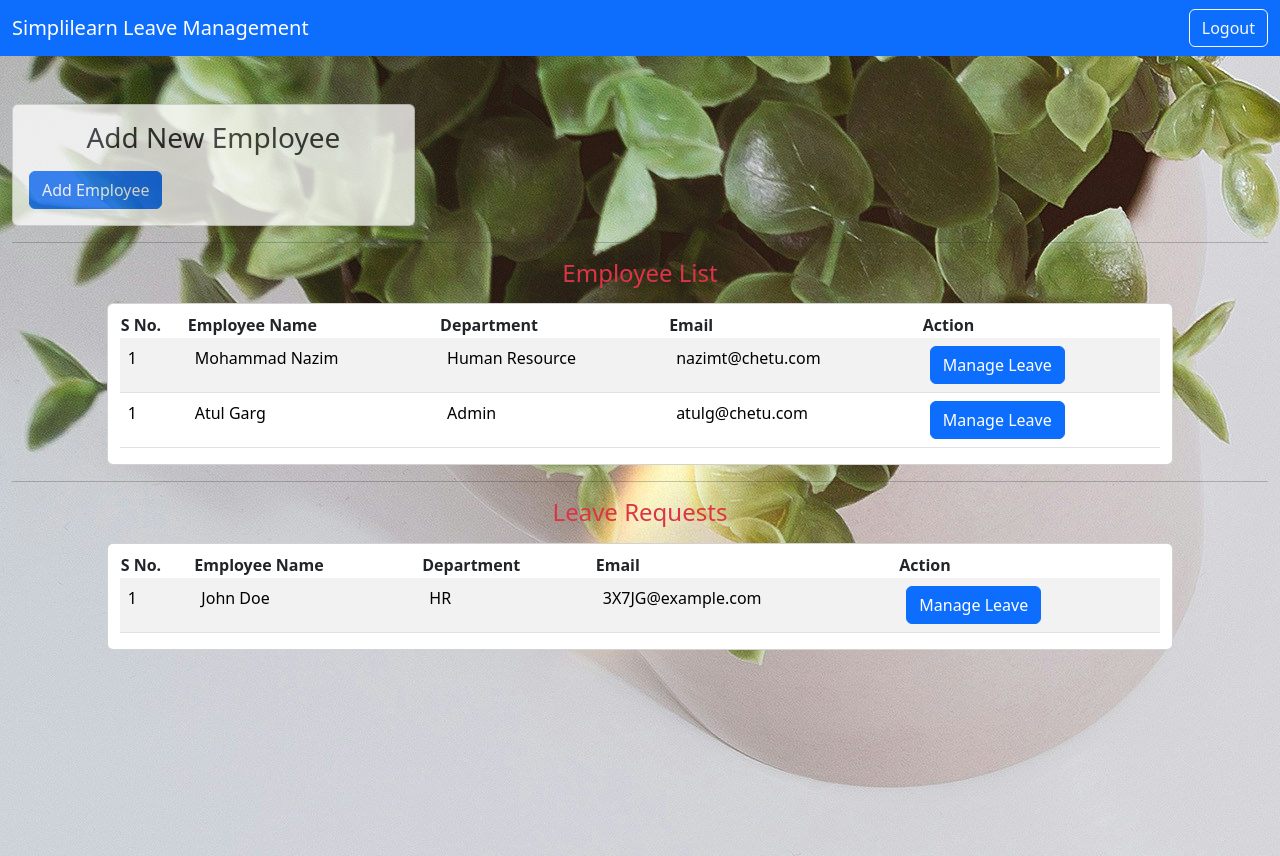
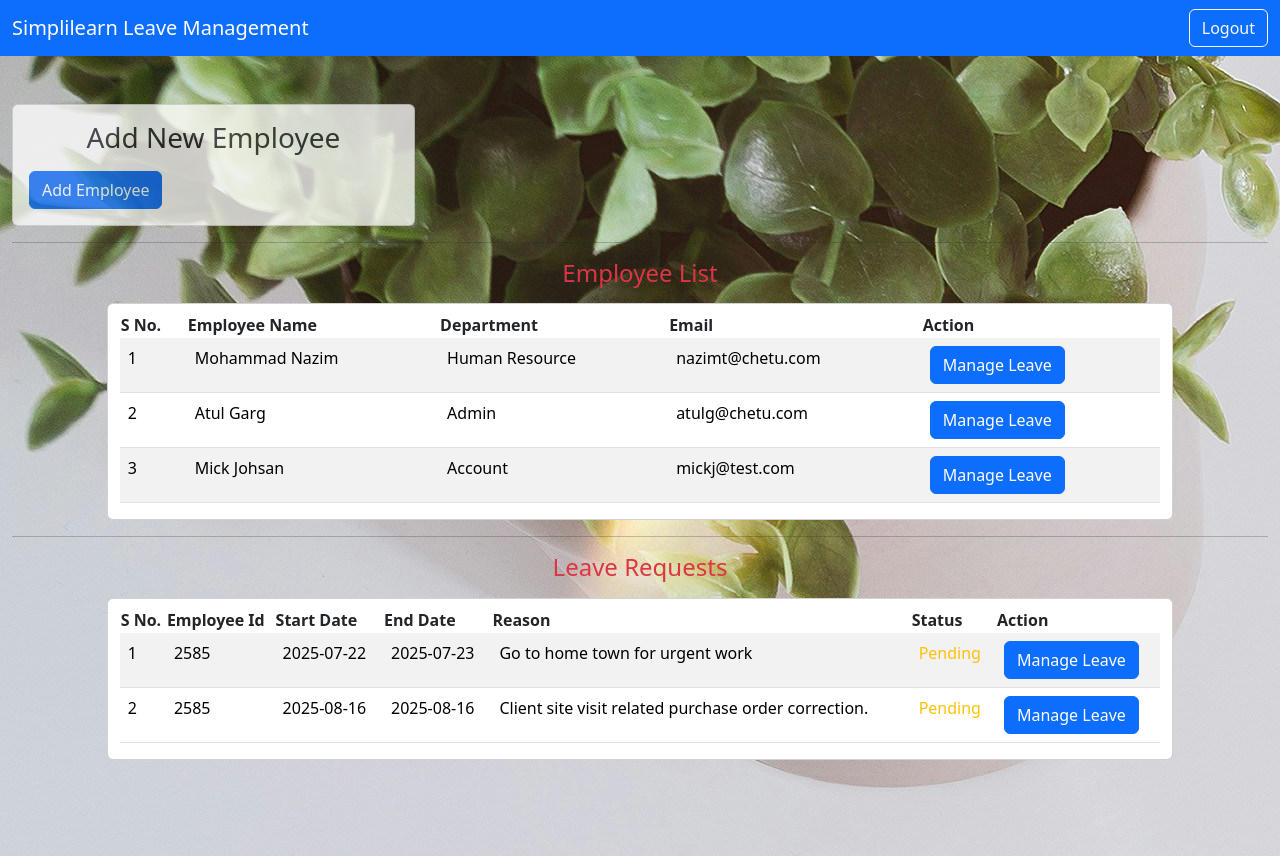
Before and after one commit to nazimgithub/LMS, a React (Create React App) app: page /dashboard in a window 1280 px wide. Built offline with nearby package versions, Linux system fonts and the light colour scheme; data requests are answered from the project's data file; sample sign-in values are in the browser's storage.

Commit message:
implement leave add and display as per employee wise

```diff
--- a/db.json
+++ b/db.json
@@ -17,7 +17,35 @@
       "joining_date": "2025-07-19",
       "password": "An94KQbB3U",
       "role": "Employee"
+    },
+    {
+      "id": "b531",
+      "name": "Mick Johsan",
+      "email": "mickj@test.com",
+      "dept": "Account",
+      "joining_date": "2025-07-20",
+      "password": "Z8soi8J4Ns",
+      "role": "Employee"
     }
   ],
-  "leaves": []
+  "leaves": [
+    {
+      "id": "cfe3",
+      "startdate": "2025-07-22",
+      "enddate": "2025-07-23",
+      "reason": "Go to home town for urgent work",
+      "leave_applied_date": "2025-07-20",
+      "leave_status": "Pending",
+      "employee_id": "2585"
+    },
+    {
+      "id": "550d",
+      "startdate": "2025-08-16",
+      "enddate": "2025-08-16",
+      "reason": "Client site visit related purchase order correction.",
+      "leave_applied_date": "2025-07-20",
+      "leave_status": "Pending",
+      "employee_id": "2585"
+    }
+  ]
 }
--- a/src/Components/Employeedashboard.jsx
+++ b/src/Components/Employeedashboard.jsx
@@ -1,15 +1,98 @@
-import React from "react";
+import React, { useEffect, useState } from "react";
+import { useParams } from "react-router-dom";
 import Header from "./Header";
+import Swal from "sweetalert2";
 
 function Employeedashboard() {
-  return <>
+  const { id } = useParams();
+  const [user, setUser] = useState(null);
+  const [formData, setFormData] = useState({
+    startdate: "",
+    enddate: "",
+    reason: "",
+  });
+
+  const handleChange = (e) => {
+    const { name, value } = e.target;
+    setFormData((prev) => ({
+      ...prev,
+      [name]: value,
+    }));
+  };
+
+  useEffect(() => {
+    // Fetch from local JSON file (Webpack will handle this in dev)
+    fetch("http://localhost:3001/employees")
+      .then((res) => res.json())
+      .then((data) => {
+        const foundUser = data.find((u) => u.id === id);
+        setUser(foundUser);
+      })
+      .catch((error) => console.error("Error fetching users:", error));
+  }, [id]);
+
+  if (!user) {
+    return <div>Loading or user not found...</div>;
+  }
+
+  const handleLeave = (e) => {
+    e.preventDefault();
+
+    const applyLeave = {
+      startdate: formData.startdate,
+      enddate: formData.enddate,
+      reason: formData.reason,
+      leave_applied_date: new Date().toISOString().slice(0, 10),
+      leave_status: "Pending",
+      employee_id: id,
+    };
+
+    fetch("http://localhost:3001/leaves", {
+      method: "POST",
+      headers: {
+        "Content-Type": "application/json",
+      },
+      body: JSON.stringify(applyLeave),
+    })
+      .then((res) => res.json())
+      .then((data) => {
+        // Show success popup
+        Swal.fire({
+          icon: "success",
+          title: "Leave Applied!",
+          text: `User Leave applied successfully.`,
+        });
+
+        // Reset form
+        setFormData({ startdate: "", enddate: "", reason: "" });
+      })
+      .catch((err) => {
+        console.error(err);
+        Swal.fire({
+          icon: "error",
+          title: "Oops...",
+          text: "Something went wrong while applying leave for employee.",
+        });
+      });
+  };
+
+  return (
+    <>
       <Header />
-    <div className="container-fluid" style={{ backgroundImage: "url(/login-page-bg.jpg)", height: "100vh"  }}>
+      <div
+        className="container-fluid"
+        style={{
+          backgroundImage: "url(/login-page-bg.jpg)",
+          minHeight: "100vh",
+        }}
+      >
         <div className="row">
           <div className="col-sm-4 mt-5">
             <div className="card opacity-75">
               <div className="card-body">
-            <h4 className="card-title text-center mb-3">Welcome John Doe</h4>
+                <h4 className="card-title text-center mb-3">
+                  Welcome {user.name}
+                </h4>
                 <button className="btn btn-primary">View Details</button>
               </div>
             </div>
@@ -17,39 +100,70 @@ function Employeedashboard() {
           <div className="col-sm-4 mt-5">
             <div className="card opacity-75">
               <div className="card-body">
-            <h4 className="card-title text-center mb-3">John Doe View your Leave Details</h4>
+                <h4 className="card-title text-center mb-3">
+                  {user.name} View your Leave Details
+                </h4>
                 <button className="btn btn-primary">View Leave Status</button>
               </div>
             </div>
           </div>
         </div>
-    <hr/>
+        <hr />
         <div className="row">
           <div className="col-sm-2"></div>
           <div className="col-sm-8 mt-1">
             <div className="card opacity-75">
               <div className="card-body">
                 <h4 className="card-title text-center mb-3">Apply Leave</h4>
-            <form>
+                <form onSubmit={handleLeave}>
                   <div className="mb-3">
                     <label className="form-label">Start date</label>
-  <input type="date" className="form-control" id="startdate"/>
+                    <input
+                      type="date"
+                      className="form-control"
+                      name="startdate"
+                      value={formData.startdate}
+                      onChange={handleChange}
+                      required
+                    />
                     <label className="form-label">End date</label>
-  <input type="date" className="form-control" id="enddate"/>
+                    <input
+                      type="date"
+                      className="form-control"
+                      name="enddate"
+                      value={formData.enddate}
+                      onChange={handleChange}
+                      required
+                    />
                   </div>
                   <div className="mb-3">
-  <label for="exampleFormControlTextarea1" className="form-label">Reason for leave</label>
-  <textarea className="form-control" id="reason" rows="3"></textarea>
+                    <label
+                      htmlFor="exampleFormControlTextarea1"
+                      className="form-label"
+                    >
+                      Reason for leave
+                    </label>
+                    <textarea
+                      className="form-control"
+                      name="reason"
+                      value={formData.reason}
+                      onChange={handleChange}
+                      required
+                      rows="3"
+                    ></textarea>
                   </div>
+                  <button type="submit" className="btn btn-primary">
+                    Apply Leave
+                  </button>
                 </form>
-            <button className="btn btn-primary">Apply Leave</button>
               </div>
             </div>
           </div>
           <div className="col-sm-2"></div>
         </div>
       </div>
-  </>;
+    </>
+  );
 }
 
 export default Employeedashboard;
--- a/src/Components/Hrdashboard.jsx
+++ b/src/Components/Hrdashboard.jsx
@@ -3,26 +3,57 @@ import { Link } from "react-router-dom";
 import Header from "./Header";
 
 function Hrdashboard() {
-
   const [employees, setEmployees] = useState([]);
+  const [leaves, setleaves] = useState([]);
 
   useEffect(() => {
     fetch("http://localhost:3001/employees")
-      .then(res => res.json())
-      .then(data => setEmployees(data))
-      .catch(err => console.error(err));
+      .then((res) => res.json())
+      .then((data) => setEmployees(data))
+      .catch((err) => console.error(err));
   }, []);
 
+  useEffect(() => {
+    Promise.all([
+      fetch("http://localhost:3001/employees").then((res) => res.json()),
+      fetch("http://localhost:3001/leaves").then((res) => res.json()),
+    ])
+      .then(([employees, leaves]) => {
+        setEmployees(employees);
+        setleaves(leaves);
+      })
+      .catch((err) => console.error("Error in parallel fetches:", err));
+  }, []);
 
-  return <>
+  const getStatusClass = (status) => {
+    switch (status) {
+      case "Approved":
+        return "text-success";
+      case "Rejected":
+        return "text-danger";
+      case "Pending":
+      default:
+        return "text-warning";
+    }
+  };
+
+  return (
+    <>
       <Header />
-    <div className="container-fluid" style={{ backgroundImage: "url(/login-page-bg.jpg)", height: "100vh"  }}>
+      <div
+        className="container-fluid"
+        style={{ backgroundImage: "url(/login-page-bg.jpg)", height: "100vh" }}
+      >
         <div className="row">
           <div className="col-sm-4 mt-5">
             <div className="card opacity-75">
               <div className="card-body">
-        <h3 className="card-title text-center mb-3">Add New Employee</h3>
-        <Link className="btn btn-primary" to="/add-employee">Add Employee</Link>
+                <h3 className="card-title text-center mb-3">
+                  Add New Employee
+                </h3>
+                <Link className="btn btn-primary" to="/add-employee">
+                  Add Employee
+                </Link>
               </div>
             </div>
             <div className="col-sm-4"></div>
@@ -42,13 +73,15 @@ function Hrdashboard() {
                 <th>Action</th>
               </thead>
               <tbody>
-      {employees.map(data => (
+                {employees.map((data, index) => (
                   <tr key={data.id}>
-        <td>1</td>
+                    <td>{index + 1}</td>
                     <td>{data.name}</td>
                     <td>{data.dept}</td>
                     <td>{data.email}</td>
-        <td><button className="btn btn-primary">Manage Leave</button></td>
+                    <td>
+                      <button className="btn btn-primary">Manage Leave</button>
+                    </td>
                   </tr>
                 ))}
               </tbody>
@@ -64,26 +97,47 @@ function Hrdashboard() {
             <table className="table table-striped mt-2">
               <thead>
                 <th>S No.</th>
-      <th>Employee Name</th>
-      <th>Department</th>
-      <th>Email</th>
+                <th>Employee Id</th>
+                <th>Start Date</th>
+                <th>End Date</th>
+                <th>Reason</th>
+                <th>Status</th>
                 <th>Action</th>
               </thead>
               <tbody>
+                {leaves.length > 0 ? (
+                  leaves.map((data, index) => (
+                    <tr key={data.id}>
+                      <td>{index + 1}</td>
+                      <td>{data.employee_id}</td>
+                      <td>{data.startdate}</td>
+                      <td>{data.enddate}</td>
+                      <td>{data.reason}</td>
+                      <td>
+                        <span className={getStatusClass(data.leave_status)}>
+                          {data.leave_status}
+                        </span>
+                      </td>
+                      <td>
+                        <button className="btn btn-primary">
+                          Manage Leave
+                        </button>
+                      </td>
+                    </tr>
+                  ))
+                ) : (
                   <tr>
-        <td>1</td>
-        <td>John Doe</td>
-        <td>HR</td>
-        <td>3X7JG@example.com</td>
-        <td><button className="btn btn-primary">Manage Leave</button></td>
+                    <td colSpan="5">No leave requests found.</td>
                   </tr>
+                )}
               </tbody>
             </table>
           </div>
           <div className="col-sm-1"></div>
         </div>
       </div>
-  </>;
+    </>
+  );
 }
 
 export default Hrdashboard;
--- a/src/Components/Login.jsx
+++ b/src/Components/Login.jsx
@@ -2,18 +2,18 @@ import { useState, useEffect } from "react";
 import { useNavigate, Link } from "react-router-dom";
 
 function Login() {
-
   const [email, setEmail] = useState("");
   const [password, setPassword] = useState("");
+  const [role, setRole] = useState("");
   const [error, setError] = useState("");
   const [employees, setEmployees] = useState([]);
   const navigate = useNavigate();
 
   useEffect(() => {
     fetch("http://localhost:3001/employees")
-      .then(res => res.json())
-      .then(data => setEmployees(data))
-      .catch(err => console.error(err));
+      .then((res) => res.json())
+      .then((data) => setEmployees(data))
+      .catch((err) => console.error(err));
   }, []);
 
   const handleSubmit = (e) => {
@@ -25,15 +25,22 @@ useEffect(() => {
 
     if (employee) {
       localStorage.setItem("isLoggedIn", "true");
+      if (role === "HR") {
         navigate("/dashboard");
+      } else {
+        navigate(`/emp-dashboard/${employee.id}`);
+      }
     } else {
       setError("Invalid credentials");
     }
   };
 
-
-  return <>
-    <div className="container-fluid" style={{ backgroundImage: "url(/login-page-bg.jpg)", height: "100vh"  }}>
+  return (
+    <>
+      <div
+        className="container-fluid"
+        style={{ backgroundImage: "url(/login-page-bg.jpg)", height: "100vh" }}
+      >
         <div className="row align-items-center h-100">
           <div className="col-sm-4"></div>
           <div className="col-sm-4">
@@ -41,36 +48,67 @@ useEffect(() => {
               <div className="card-body">
                 <h3 className="card-title text-center mb-3">Login</h3>
                 <form onSubmit={handleSubmit} className="flex flex-col gap-2">
-    <input type="email" className="form-control mb-3 border p-2" value={email} onChange={(e) => setEmail(e.target.value)}
-placeholder="Enter email" />
-    <input type="password" className="form-control mb-3 border p-2" value={password} onChange={(e) => setPassword(e.target.value)}
-placeholder="Password" />
+                  <input
+                    type="email"
+                    className="form-control mb-3 border p-2"
+                    value={email}
+                    onChange={(e) => setEmail(e.target.value)}
+                    placeholder="Enter email"
+                  />
+                  <input
+                    type="password"
+                    className="form-control mb-3 border p-2"
+                    value={password}
+                    onChange={(e) => setPassword(e.target.value)}
+                    placeholder="Password"
+                  />
                   <div className="text-center">
                     <div className="form-check form-check-inline">
-  <input className="form-check-input" type="radio" name="flexRadioDefault" id="flexRadioDefault1"/>
-  <label className="form-check-label" for="flexRadioDefault1">
+                      <input
+                        className="form-check-input"
+                        type="radio"
+                        value="Employee"
+                        onChange={(e) => setRole(e.target.value)}
+                      />
+                      <label
+                        className="form-check-label"
+                        for="flexRadioDefault1"
+                      >
                         Employee
                       </label>
                     </div>
                     <div className="form-check form-check-inline mb-3">
-  <input className="form-check-input" type="radio" name="flexRadioDefault" id="flexRadioDefault2"/>
-  <label className="form-check-label" for="flexRadioDefault2">
+                      <input
+                        className="form-check-input"
+                        type="radio"
+                        value="HR"
+                        onChange={(e) => setRole(e.target.value)}
+                      />
+                      <label
+                        className="form-check-label"
+                        for="flexRadioDefault2"
+                      >
                         HR
                       </label>
                     </div>
-<br/>
-{error && <p className="text-red-500">{error}</p>}
-<button type="submit" className="btn btn-primary">Login</button>
+                    <br />
+                    {error && <p className="text-danger font-500">{error}</p>}
+                    <button type="submit" className="btn btn-primary">
+                      Login
+                    </button>
                   </div>
                 </form>
-  <p className="text-center mt-3"><Link to="/signup">Signup</Link></p>
+                <p className="text-center mt-3">
+                  <Link to="/signup">Signup</Link>
+                </p>
               </div>
             </div>
             <div className="col-sm-4"></div>
           </div>
         </div>
       </div>
-  </>;
+    </>
+  );
 }
 
 export default Login;
```
Also changed, not shown: src/App.js (+7 -8 lines), src/Components/Addemployee.jsx (+55 -29 lines), src/Components/Header.jsx (+12 -7 lines), src/Components/Signup.jsx (+30 -8 lines). Lines whose indentation alone changed are shown as unchanged.
